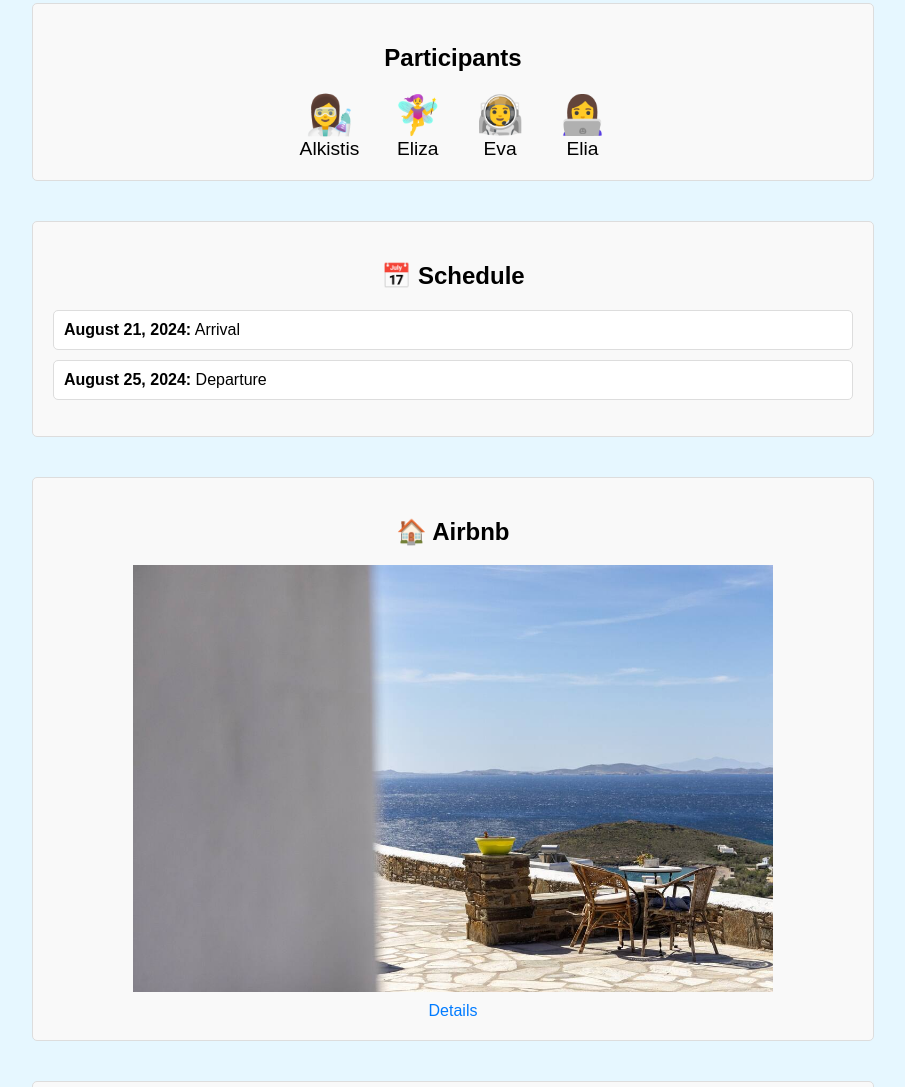
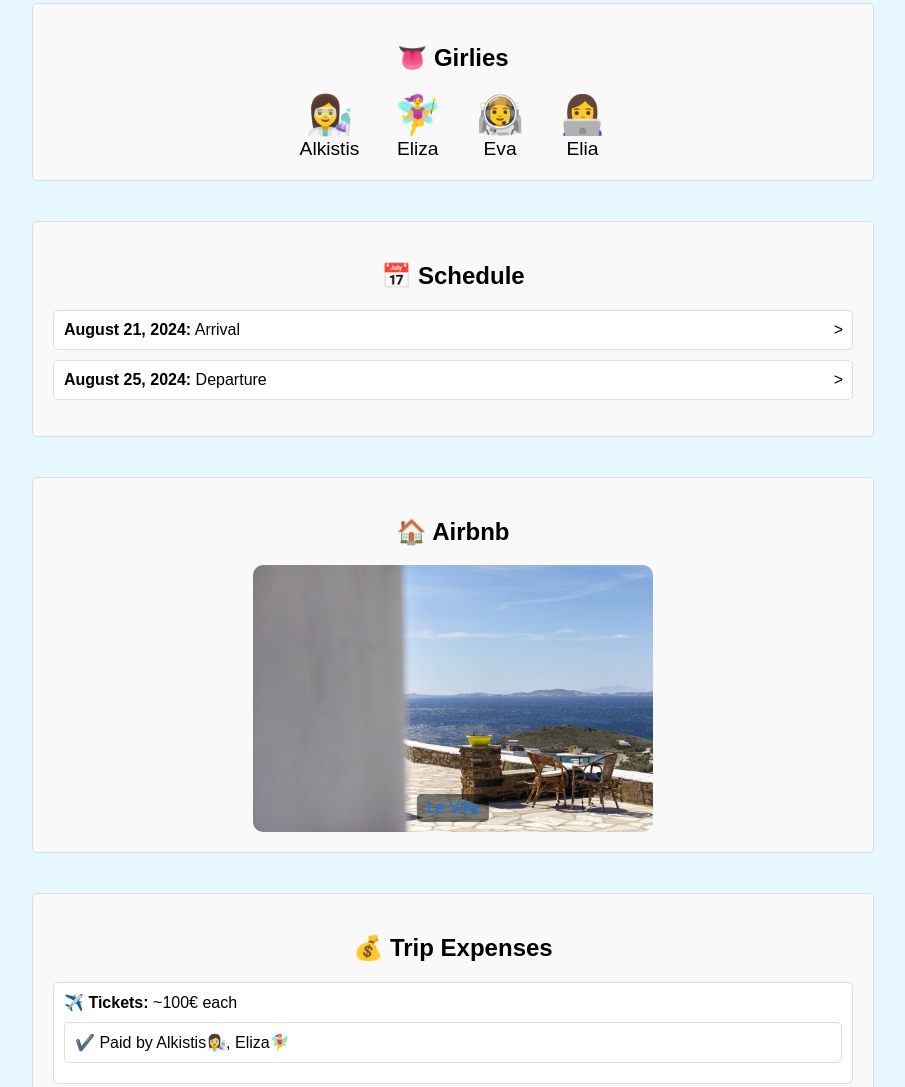
Before and after one commit to escelia/sphondylium, a plain HTML site: page index.html in a window 1280 px wide. Shown: the part 317-1404 px from the top of the page, without its empty margins (187-1092 px from the left). Drawn offline with Linux system fonts and the light colour scheme.

Commit message:
Change design, add google drive link

```diff
--- a/index.html
+++ b/index.html
@@ -80,6 +80,7 @@
     list-style-type: none;
     padding: 0;
     text-align: left;
+    position: relative; /* Add this to position the arrow inside the box */
 }
 
 .schedule li {
@@ -153,6 +154,32 @@
     color: green;
     font-weight: bold;
 }
+.arrow {
+            position: absolute;
+            right: 10px;
+        }
+        .clickable-image {
+    display: block;
+    position: relative;
+    text-align: center;
+    color: white;
+    text-decoration: none;
+}
+
+.clickable-image img {
+    width: 50%; /* Adjust the width to make the image smaller */
+    border-radius: 10px;
+}
+
+.image-text {
+    position: absolute;
+    bottom: 10px;
+    left: 50%;
+    transform: translateX(-50%);
+    background-color: rgba(0, 0, 0, 0.5);
+    padding: 5px 10px;
+    border-radius: 5px;
+}
     </style>
 </head>
 <body>
@@ -166,7 +193,7 @@
         </div>
     </div>
     <div id="participants" class="participants">
-        <h2>Participants</h2>
+        <h2>👅 Girlies</h2>
         <div class="participant">
             <div class="emoji">👩‍🔬</div>
             <div class="name">Alkistis</div>
@@ -188,7 +215,7 @@
         <h2>📅 Schedule</h2>
         <ul>
             <li onclick="toggleSubItems(this)">
-                <strong>August 21, 2024:</strong> Arrival
+                <strong>August 21, 2024:</strong> Arrival <a class="arrow"> ></a>
                 <ul class="sub-items">
                     <li>[👩‍🔬🧚‍♀️🚗] Leave 7:20am - Arrive 9:10am <a href="https://goldenstarferries.gr/wp-content/uploads/%CE%91%CE%BD%CF%84%CE%AF%CE%B3%CF%81%CE%B1%CF%86%CE%BF-%CF%84%CE%BF%CF%85-superexpress-2024-seasonF.pdf" target="_blank" class="clickable-text">GOLDEN STAR</a></li>
                     <li>[👩‍💻] Leave 9:30am - Arrive 12:25am <a href="https://tickets.seajets.com/trips.php?1/1/0/0/0/N/PIR/TIN/2024-08-21" target="_blank" class="clickable-text">SEAJETS</a></li>
@@ -196,7 +223,7 @@
                 </ul>
             </li>
             <li onclick="toggleSubItems(this)">
-                <strong>August 25, 2024:</strong> Departure
+                <strong>August 25, 2024:</strong> Departure <a class="arrow"> ></a>
                 <ul class="sub-items">
                     <li>[👩‍🔬🧚‍♀️🚗] Leave 5pm - Arrive 9pm <a href="https://booking.fastferries.com.gr/?port_from=TIN&port_to=RAF&start_date=25%2F08%2F2024&end_date=&passengers=1&vechicles=0" target="_blank" class="clickable-text">FAST FERRIES</a></li>
                     <li> Check-out by 11am</li>
@@ -206,8 +233,10 @@
     </div>
     <div id="accomodation" class="accomodation">
         <h2>🏠 Airbnb</h2>
-        <img src="images/airbnb.jpg" alt="Airbnb Accommodation">
-        <a href="https://www.airbnb.gr/rooms/1125805687408496592?viralityEntryPoint=1&s=76&source_impression_id=p3_1724060343_P3ncG8KGoDE1AfII&enable_auto_translate=false" target="_blank">Details</a>
+        <a href="https://www.airbnb.gr/rooms/1125805687408496592?viralityEntryPoint=1&s=76&source_impression_id=p3_1724060343_P3ncG8KGoDE1AfII&enable_auto_translate=false" target="_blank" class="clickable-image">
+            <img src="images/airbnb.jpg" alt="Airbnb Accommodation">
+            <div class="image-text">Le Villa</div>
+        </a>
     </div>
     <div id="finances" class="finances">
         <h2>💰 Trip Expenses</h2>
@@ -231,7 +260,7 @@
     </div>
     <div id="photos" class="photos">
         <h2>📸 Photo Gallery</h2>
-        <p><a href="https://drive.google.com/drive/folders/your-photo-drive-link" target="_blank">View Photos</a></p>
+        <p><a href="https://drive.google.com/drive/folders/1Pu2rNmAiXqqxhm0Z6HKOhNqhvC2gSdRI" target="_blank">View Photos</a></p>
     </div>
     <script>
         function toggleSubItems(element) {
```
